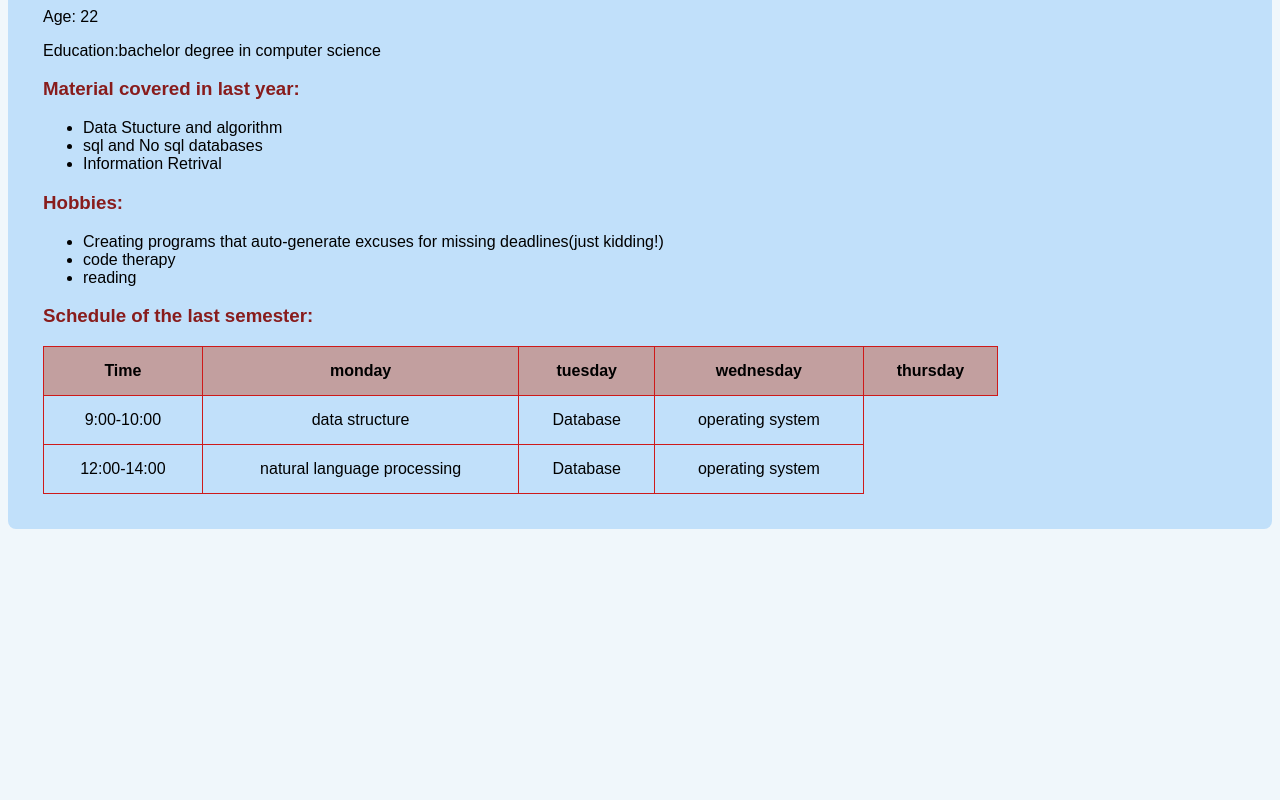
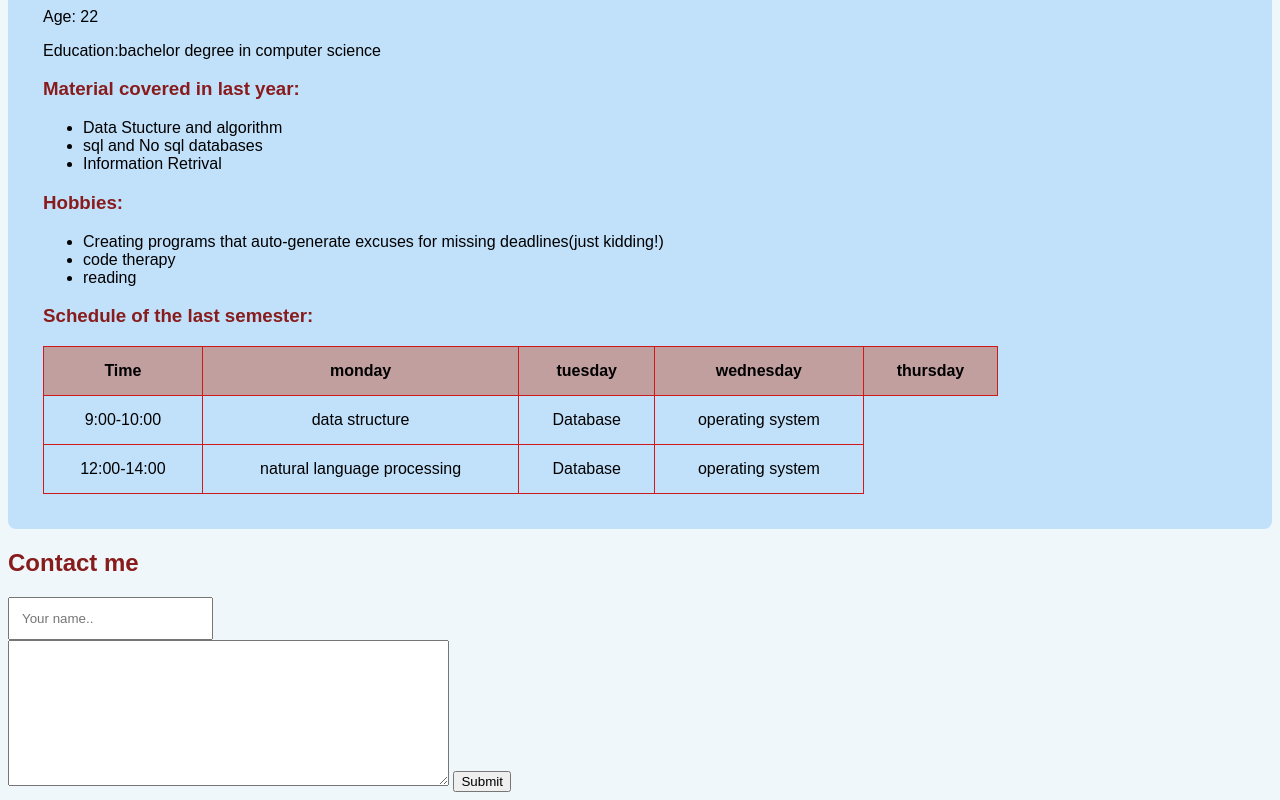
Before and after one commit to Zaynabmama/FSW-html-css, a plain HTML site: page index.html in a window 1280 px wide. Shown: the part 401-1201 px from the top of the page. Before the commit the page ends 938 px from the top, so only its background shows below. Drawn offline with Linux system fonts and the light colour scheme.

Commit message:
contact form

```diff
--- a/index.html
+++ b/index.html
@@ -75,6 +75,18 @@
 
     </section>
 </div>
+<form id="contactme">
+    <h2>Contact me</h2>
+
+        <input type="text" id="name" name="name" placeholder="Your name.." style="width: 100;padding: 12px;"><br>
+
+
+
+        <textarea id="message" rows="8" cols="50" placeholder="Your message.." style="width: 100;padding: 12px"> </textarea>
+
+        <input type="submit" value="Submit">
+
+</form>
 
 </body>
 </html>
```
